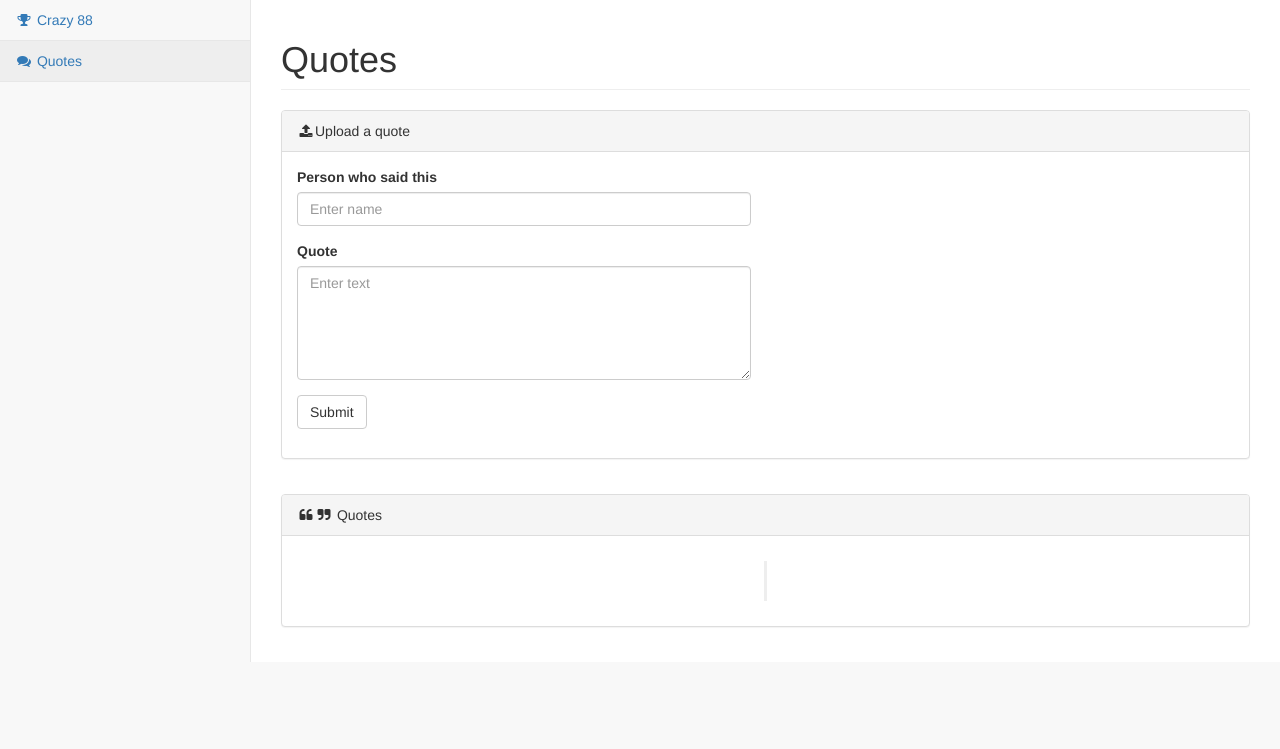
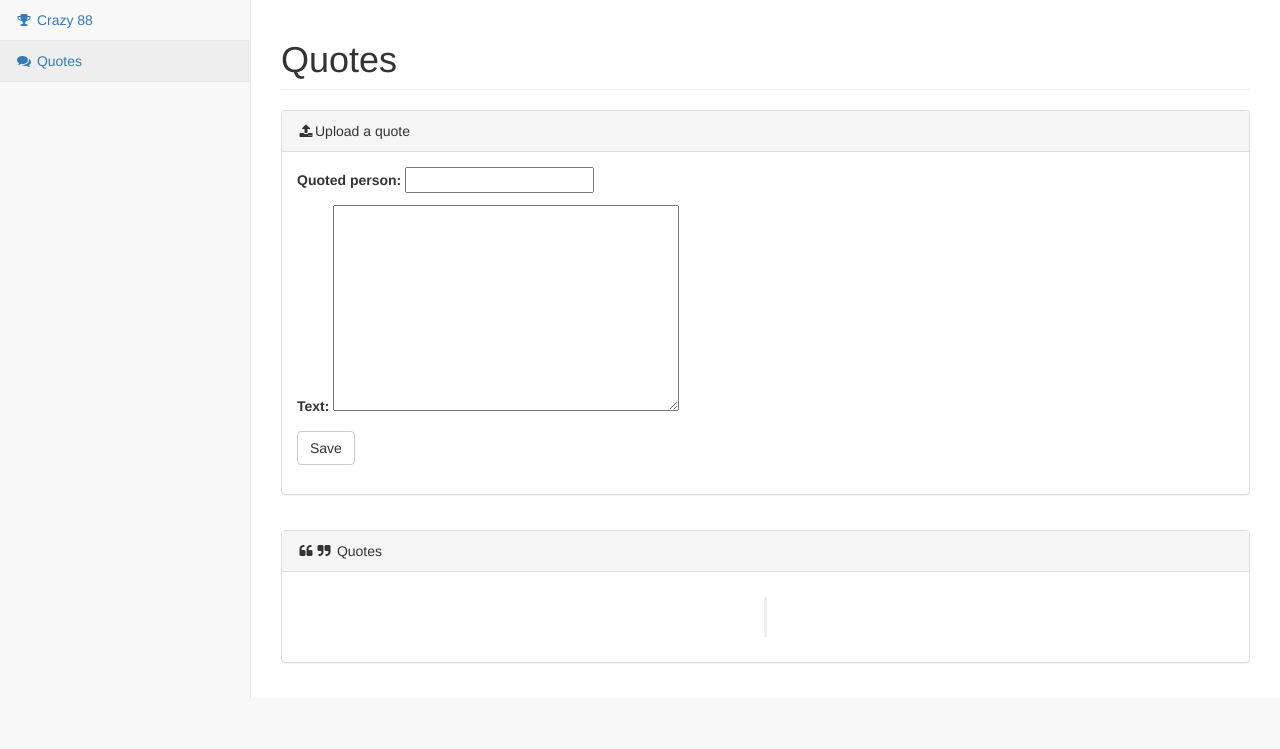
Before and after one commit to damenkevin/Assignment2WebTech, a Django app: page /quote in a window 1280 px wide. Shown: the part 51-800 px from the top of the page. Run offline with Django 3.2, Linux system fonts and the light colour scheme; data that the repository does not hold is empty; some libraries are stand-ins or nearby versions.

Commit message:
Not working form added

```diff
--- /dev/null
+++ b/crazy88quote/forms.py
@@ -0,0 +1,9 @@
+from django import forms
+
+from .models import Quote
+
+class QuoteForm(forms.ModelForm):
+
+    class Meta:
+        model = Quote
+        fields = ('quoted_person', 'text',)
--- a/crazy88quote/templates/crazy88quote/quote.html
+++ b/crazy88quote/templates/crazy88quote/quote.html
@@ -17,16 +17,9 @@
                     <div class="panel-body">
                         <div class="row">
                             <div class="col-lg-6">
-                                <form role="form" id="form">
-                                    <div class="form-group">
-                                        <label>Person who said this</label>
-                                        <input class="form-control" placeholder="Enter name" id="name" required="true">
-                                    </div>
-                                    <div class="form-group">
-                                        <label>Quote</label>
-                                        <textarea class="form-control" rows="5" id="quote" placeholder="Enter text" required="true"></textarea>
-                                    </div>
-                                    <button type="submit" class="btn btn-default" id="submit">Submit</button>
+                                <form method="POST" class="post-form">{% csrf_token %}
+                                    {{ form.as_p }}
+                                    <button type="submit" class="save btn btn-default">Save</button>
                                 </form>
                             </div>
                             <!-- /.col-lg-6 (nested) -->
--- a/crazy88quote/views.py
+++ b/crazy88quote/views.py
@@ -1,11 +1,13 @@
 from django.shortcuts import render
 from django.utils import timezone
 from .models import Quote
+from .forms import QuoteForm
 
 def quote(request):
     quotes = Quote.objects.filter(created_date__lte=timezone.now()).order_by('created_date')
     number = Quote.objects.count() % 2
-    return render(request, 'crazy88quote/quote.html', {'quotes': quotes, 'number':number})
+    form = QuoteForm()
+    return render(request, 'crazy88quote/quote.html', {'quotes': quotes, 'number':number, 'form':form})
 
 def crazy88(request):
 
```
